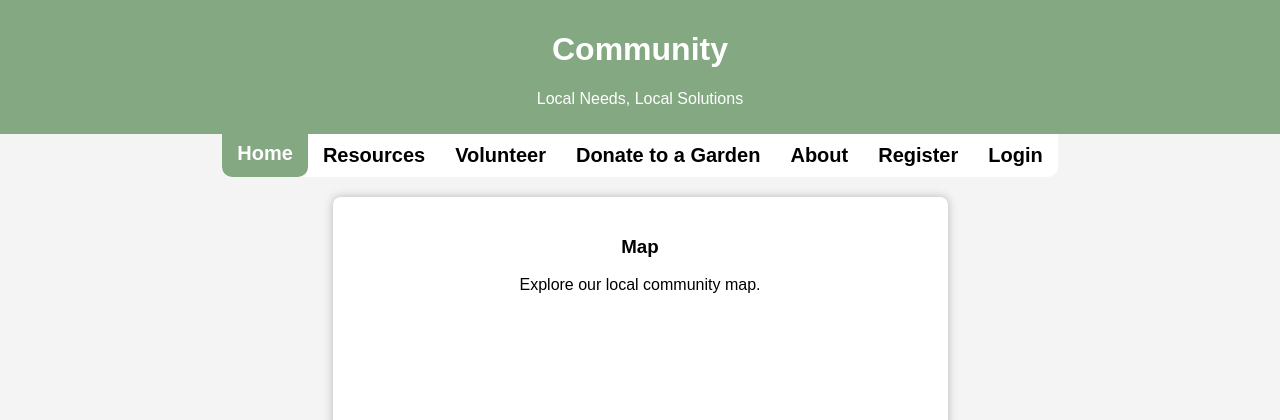
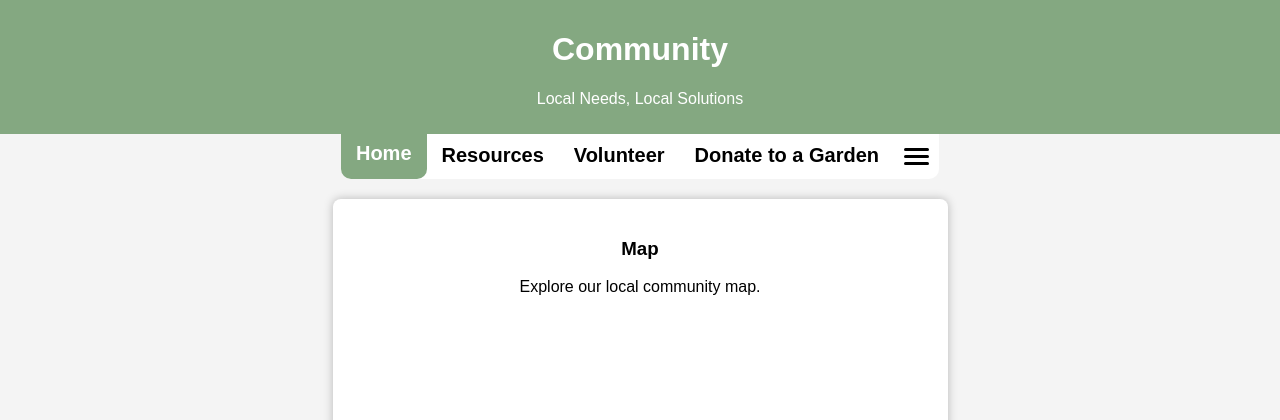
Before and after one commit to jlinares12/CPSC362-Project, a Flask app: page / in a window 1280 px wide. Shown: the top 420 px of the page. Run offline with Flask 3, Linux system fonts and the light colour scheme.

Commit message:
created a sidebar that would become visible when the hamburger was clicked. The sidebar would have the links to register and to login.

```diff
--- a/static/css/base.css
+++ b/static/css/base.css
@@ -13,6 +13,9 @@ header {
     padding: 10px 0;
     width: 100%;
     text-align: center;
+}
+.nav-box {
+    display:flex;
 }
 nav {
     display: flex;
@@ -50,3 +53,46 @@ nav a.active {
     position: fixed;
     bottom: 0;
 }
+/* Hamburger Menu */
+.hamburger {
+    content:left;
+    display: flexbox;
+    flex-direction: column;
+    cursor: pointer;
+    padding: 10px;
+}
+
+.hamburger div {
+    width: 25px;
+    height: 3px;
+    background-color: black;
+    border-radius: 10px;
+    margin: 4px 0;
+}
+
+/* Sidebar */
+.sidebar {
+    height: 100%;
+    width: 0;
+    position: fixed;
+    top: 0;
+    right: 0;
+    background-color: #f8f9fa;
+    overflow-x: hidden;
+    transition: 0.5s;
+    padding-top: 60px;
+    z-index: 1000;
+}
+
+.sidebar a {
+    padding: 10px 15px;
+    text-decoration: none;
+    font-size: 18px;
+    color: #333;
+    display: block;
+    transition: 0.3s;
+}
+
+.sidebar a:hover {
+    background-color: #ddd;
+}
--- a/templates/base.html
+++ b/templates/base.html
@@ -16,20 +16,32 @@
         <h1>Community</h1>
         <p>Local Needs, Local Solutions</p>
     </header>
+
+    <!-- Sidebar -->
+    <div class="sidebar" id="sidebar">
+        <a href="{{ url_for('login_page')}}">Login</a>
+        <a href="{{ url_for('register_page')}}">Register</a>
+        <script src="{{ url_for('static', filename='js/sidebar.js') }}"></script>
+    </div>
+
     <div class="nav-box">
         <nav>
             <a href="{{ url_for('home_page')}}">Home</a>
             <a href="{{ url_for('resources_page')}}">Resources</a>
             <a href="{{ url_for('volunteer_page')}}">Volunteer</a>
             <a href="{{ url_for('donations_page')}}">Donate to a Garden</a>
-            <a href="{{ url_for('about_page')}}">About</a>
-            <a href="{{ url_for('register_page')}}">Register</a>
-            <a href="{{ url_for('login_page')}}">Login</a>
+            <a class="hamburger" onclick="toggleSidebar()">
+                <div></div>
+                <div></div>
+                <div></div>
+            </a>
         </nav>
         <script src="{{ url_for('static', filename='js/navSelector.js') }}"></script>
     </div>
+
     {% block content %}
     {% endblock %}
+
     <div class="footer">
         <footer>
             <p>&copy; 2023 Community. All rights reserved.</p>
```
